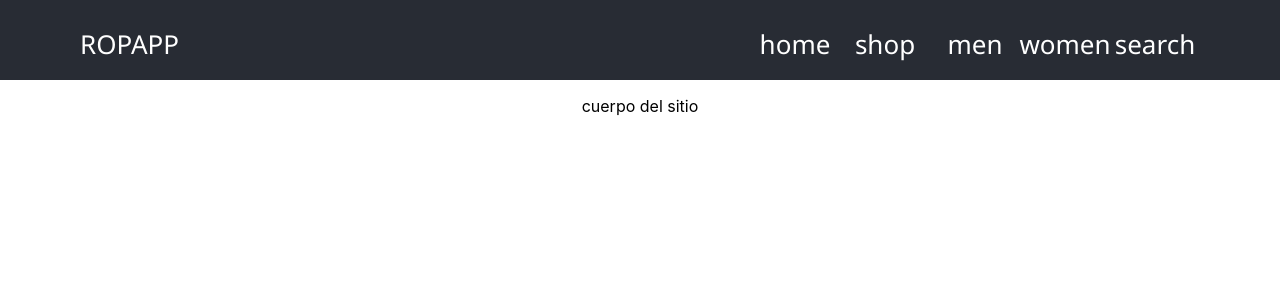
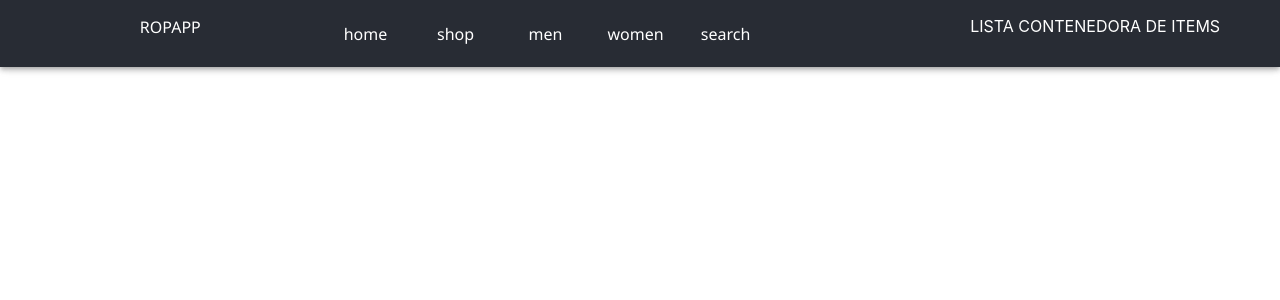
Before and after one commit to Astrovik3/React-Tomaz, a React (Create React App) app: page / in a window 1280 px wide. Shown: the top 300 px of the page. Built offline with nearby package versions, Linux system fonts and the light colour scheme.

Commit message:
list container and cart widget

```diff
--- a/package.json
+++ b/package.json
@@ -5,6 +5,7 @@
   "dependencies": {
     "@emotion/react": "^11.9.0",
     "@emotion/styled": "^11.8.1",
+    "@mui/icons-material": "^5.8.0",
     "@mui/material": "^5.7.0",
     "@testing-library/jest-dom": "^5.16.4",
     "@testing-library/react": "^13.2.0",
--- a/src/App.css
+++ b/src/App.css
@@ -14,20 +14,6 @@ li:hover{
 .App {
   text-align: center;
 }
-
-.navBar{
-  display: flex;
-  margin: 0px;
-  padding: 0px;
-  height: 80px;
-  top: 50%;
-  background-color: #282c34;
-  color: white;
-  font-size: calc(10px + 2vmin);
-  justify-content: space-between;
-
-}
-
 .App-header {
   background-color: #282c34;
   min-height: 100vh;
@@ -43,11 +29,19 @@ li:hover{
   color: #61dafb;
 }
 
+#navBar{
+  display: flex;
+  background-color: #282c34;
+  /*color: white;*/
+  justify-content: space-around;
+
+}
+
 #titleBrand{
   margin-left: 80px;
   padding: 0px;
-  width: 1fr;
   font-family: 'Segoe UI';
+  justify-self: left;
 
 }
 
@@ -55,9 +49,10 @@ li:hover{
   display: flex;
   margin-right: 80px;
   padding: 0px;
-  width: 1fr;
   font-family: 'Segoe UI';
 }
+
+
 
 
 /*
--- /dev/null
+++ b/src/components/ItemListContainer.js
@@ -0,0 +1,13 @@
+import React from "react";
+
+
+const ItemListContainer = () => {
+
+  return (
+    <p>
+      LISTA CONTENEDORA DE ITEMS
+    </p>
+  );
+};
+
+export default ItemListContainer;
--- a/src/components/NavBar.js
+++ b/src/components/NavBar.js
@@ -1,16 +1,16 @@
 import React from 'react';
-import { Grid } from '@mui/material';
+import ItemListContainer from './ItemListContainer';
+import { Grid, AppBar } from '@mui/material';
 
 const NavBar = () => {
 
   return (
-    <Grid className='navBar'>
-      <Grid>
-      <p id='titleBrand'>
-        ROPAPP
-      </p>
-      </Grid>
-      <Grid>
+    <AppBar>
+      <Grid id='navBar'>
+        <p id='titleBrand'>
+          ROPAPP
+        </p>
+
         <ul id='menuNavBar'>
           <li>home</li>
           <li>shop</li>
@@ -18,8 +18,10 @@ const NavBar = () => {
           <li>women</li>
           <li>search</li>
         </ul>
+
+        <ItemListContainer />
       </Grid>
-    </Grid>
+    </AppBar>
   );
 };
 
```
Also changed, not shown: src/components/CartWidget.js (added, +14 -0 lines), 1 other file (tests, documents, lock files or other folders).
